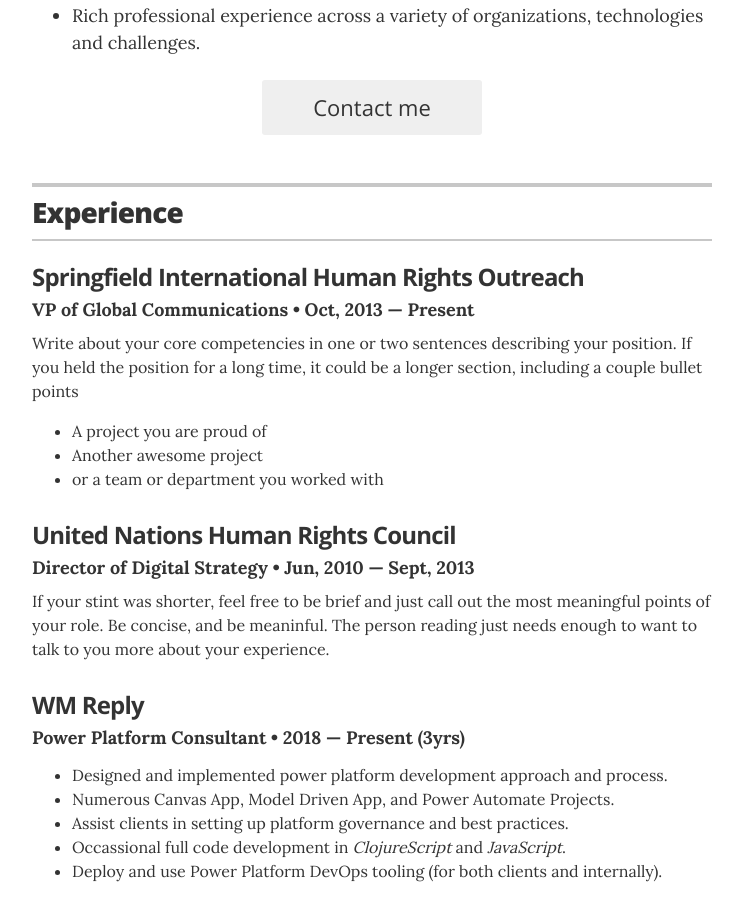
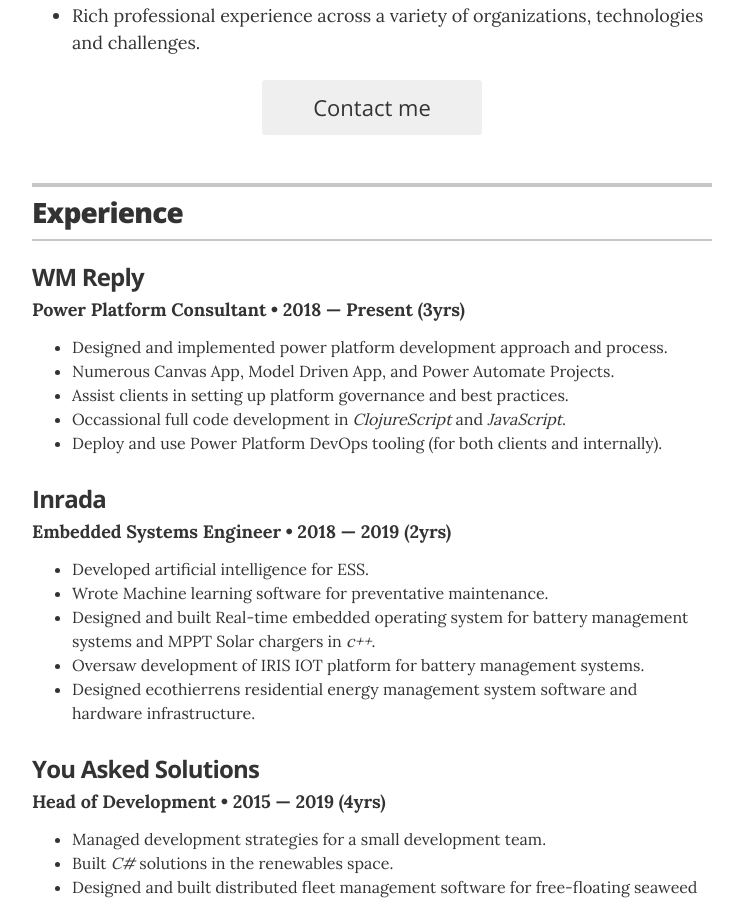
Before and after one commit to winterscar/resume, a Jekyll site: the page built from index.html, in a window 1280 px wide and 900 px high, scrolled down 364 px. Shown: the whole window, without its empty margins (268-1011 px from the left). Built offline with Jekyll 4.4.1, drawn with Linux system fonts in a browser that asks for light colours; some of the changed text lies outside the part shown.

Commit message:
Small changes to the layout and experience

```diff
--- a/_data/experience.yml
+++ b/_data/experience.yml
@@ -1,18 +1,4 @@
 # Jobs
-# VP of Global Communications
-- company: Springfield International Human Rights Outreach
-  position: VP of Global Communications
-  duration: Oct, 2013 &mdash; Present
-  summary: Write about your core competencies in one or two sentences describing your position. If you held the position for a long time, it could be a longer section, including a couple bullet points	<ul class="resume-item-list"><li>A project you are proud of</li><li>Another awesome project</li><li>or a team or department you worked with</li></ul>
-
-# Director of Digital Stratgy
-- company: United Nations Human Rights Council
-  position: Director of Digital Strategy
-  duration:  Jun, 2010 &mdash; Sept, 2013
-  summary: If your stint was shorter, feel free to be brief and just call out the most meaningful points of your role. Be concise, and be meaninful. The person reading just needs enough to want to talk to you more about your experience.
-
-
-# Communications Coordinator
 - company: WM Reply
   position: Power Platform Consultant
   duration: 2018 &mdash; Present (3yrs)
--- a/_layouts/resume.html
+++ b/_layouts/resume.html
@@ -231,11 +231,6 @@
       <!-- end Print Social Links -->
       {% endif %}
 
-      <footer class="page-footer">
-        <p class="footer-line">Made by <a href="http://twitter.com/jglovier">@jglovier</a>. Fork me on <a href="https://github.com/jglovier/resume-template">GitHub</a>.</p>
-        <p class="footer-line">If this is your live resume, you can modify or remove this part. ;-)</p>
-      </footer>
-
     </div>
 
   </body>
```
